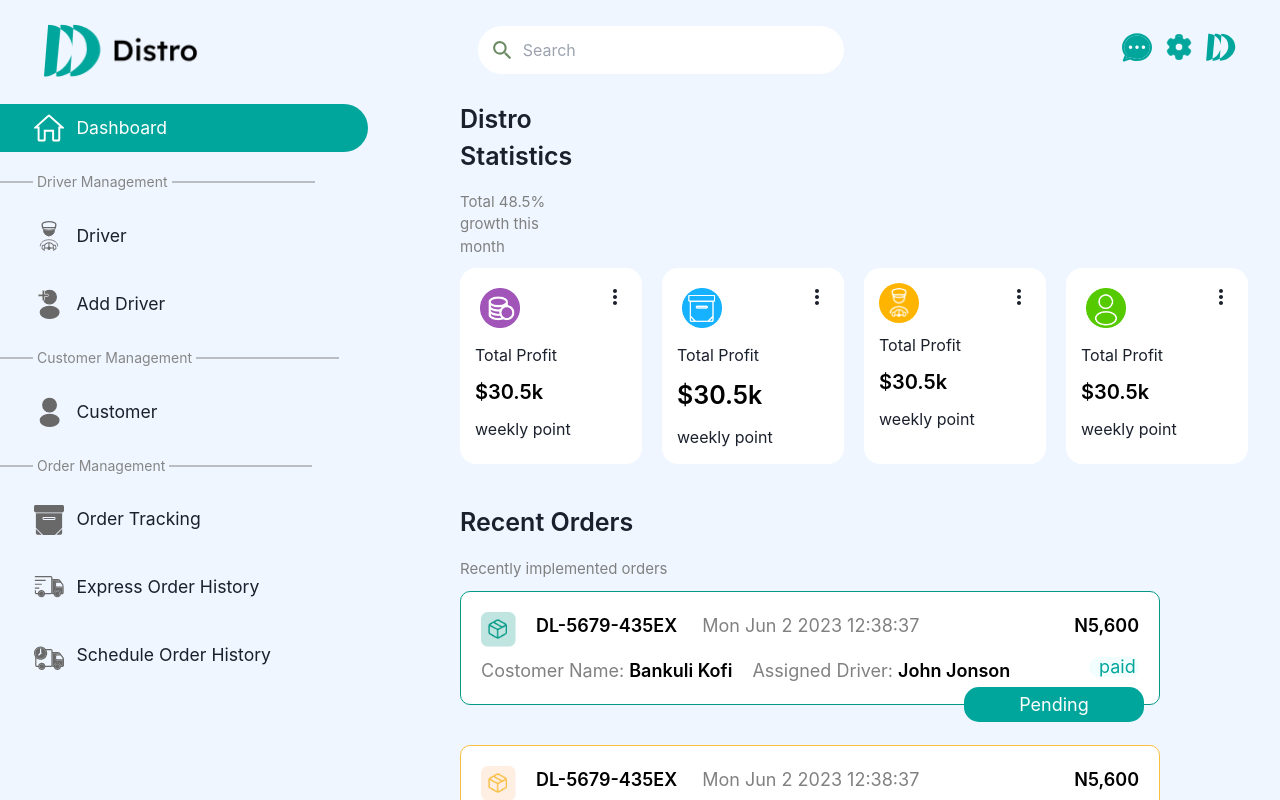
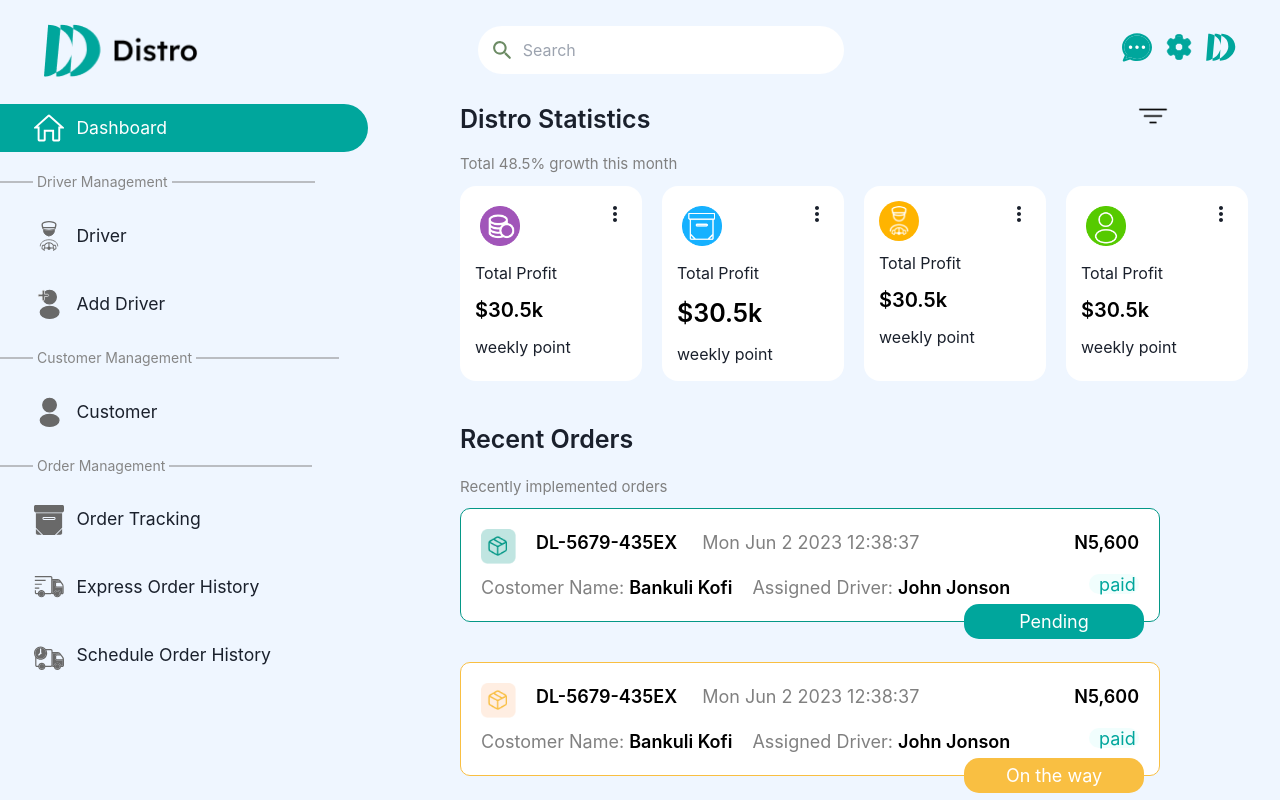
Before and after one commit to Muraina020/distro-web-admin, a React (Vite) app: page / in a window 1280 px wide. Shown: the top 800 px of the page. Built offline with nearby package versions, Linux system fonts and the light colour scheme.

Commit message:
updated code

```diff
--- a/src/components/dashboardPage/dashboardPage.css
+++ b/src/components/dashboardPage/dashboardPage.css
@@ -9,7 +9,7 @@
       }
       .dif{
         display: flex;
-        gap: 600px;
+        justify-content: space-between;
       }
       .harm{
         margin-right: 80px;
@@ -458,6 +458,10 @@
           margin-top: 30px;
           margin-bottom: 15px;
         }
+
+      .harm >img{
+       display: none;
+      }
         .distro >h3{
           width: 200px;
           font-size: 20px;
```
